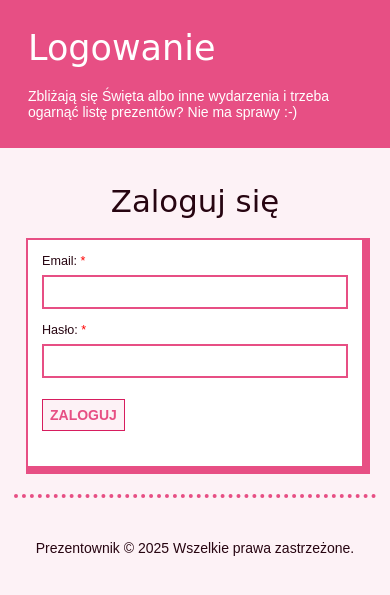
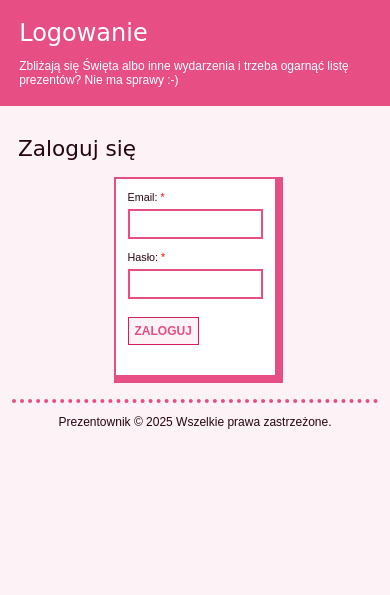
Before and after one commit to yousta81/prezentownik, a FastAPI app: page /login in a window 390 px wide. Shown: the top 595 px of the page. Run offline with FastAPI, Linux system fonts and the light colour scheme; parts of the project's set-up code (start-up, migrations or seed data) failed here and were passed over; some web fonts are replaced.

Commit message:
zmiany w wyglądzie mobilnym

```diff
--- a/app/static/style.css
+++ b/app/static/style.css
@@ -10,8 +10,8 @@
     --lighter-blue: #A6FFDC;
     --medium-color: #E74F84;
     --darker-color: #D71D5E;
-    --padding: 14px;
-    --fontsize: 14px;
+    --padding: 12px;
+    --fontsize: 12px;
     --font: "Parkinsans", sans-serif;
     --font-decorative: 'Delicious Handrawn', cursive;
     --max-width: 1200px;
@@ -33,10 +33,26 @@ body {
     color: var(--primary-color);
 }
 
+header {    padding: calc(1.6*var(--padding));}
+
+.mobile_menu {
+
+    background-color: var(--medium-color);
+    color: white;
+    text-align: center;
+    padding: calc(0.5*var(--padding));
+    font-size: 1em;
+    width: 100%;
+    position: fixed;
+    top: 0;
+    left:0;
+    z-index: 1000;
+}
+
 .max_width {
     max-width: var(--max-width);
     margin: 0 auto;
-    padding: calc(2*var(--padding));
+
 }
 
 #header{
@@ -146,8 +162,8 @@ section.card__wrapper {
 article.card {
   display: flex;
     padding: var(--padding);
-    flex: 0 0 100%;
-    max-width: 100%;
+    flex: 0 0 50%;
+    max-width: 50%;
 }
 
 .vertical_flag{
@@ -311,19 +327,30 @@ h1, h2, h3 {
 }
 
 h1 {
-  font-size: 2.5em;
-  margin-bottom: 20px;
+  font-size: 2em;
+  margin-bottom: var(--padding);
 }
 
 h2 {
-  font-size: 2.2em;
+  font-size: 1.8em;
   margin: calc(0.5*var(--padding));
-  text-align: center;
 }
 
 h3 {
   font-size: 1.5em;
   margin-bottom: 10px;
+}
+
+ul {
+  list-style-type: none;
+  padding: 0;
+}
+#mobile_menu ul {
+  display: flex;
+    justify-content: space-evenly;
+    text-transform: uppercase;
+    font-size: 1.2em;
+    font-weight: 600;
 }
 
 span#items_counter {
@@ -353,8 +380,9 @@ margin-bottom: 20px;
 }
 
 img#logo {
-  height: 100px;
+  height: 5em;
   margin-right: calc(2*var(--padding));
+  margin-bottom: var(--padding);
   vertical-align: middle;
   filter: drop-shadow(4px 4px 0px var(--darker-color));
 }
@@ -471,10 +499,7 @@ label:has(+ input:required):after, label:has(+ select:required):after, label:has
 
 
 @media (width >= 36rem) {
-    :root {
-        --fontsize: 16px;
-        --padding: 16px;
-    }
+
 
     #reserved_presents_section article.card,
     #available_presents_section article.card,
@@ -498,20 +523,28 @@ section.form .card{
 }
 
 @media (width >= 55rem) {
+    :root {
+        --fontsize: 14px;
+        --padding: 14px;
+    }
 
   #reserved_presents_section article.card,
     #available_presents_section article.card,
     #my_wishlist_section article.card {
         flex: 0 0 33%;
         max-width: 33%
-    }
+
   }
-
-@media (width >= 80rem) {
+}
+@media (width >= 70rem) {
     #reserved_presents_section article.card,
     #available_presents_section article.card,
     #my_wishlist_section article.card {
         flex: 0 0 25%;
         max-width: 25%
     }
+
+    .mobile_menu {
+        display: none;
+    }
  }
```
Also changed, not shown: app/static/script.js (+24 -0 lines), app/templates/index.html (+13 -3 lines).
